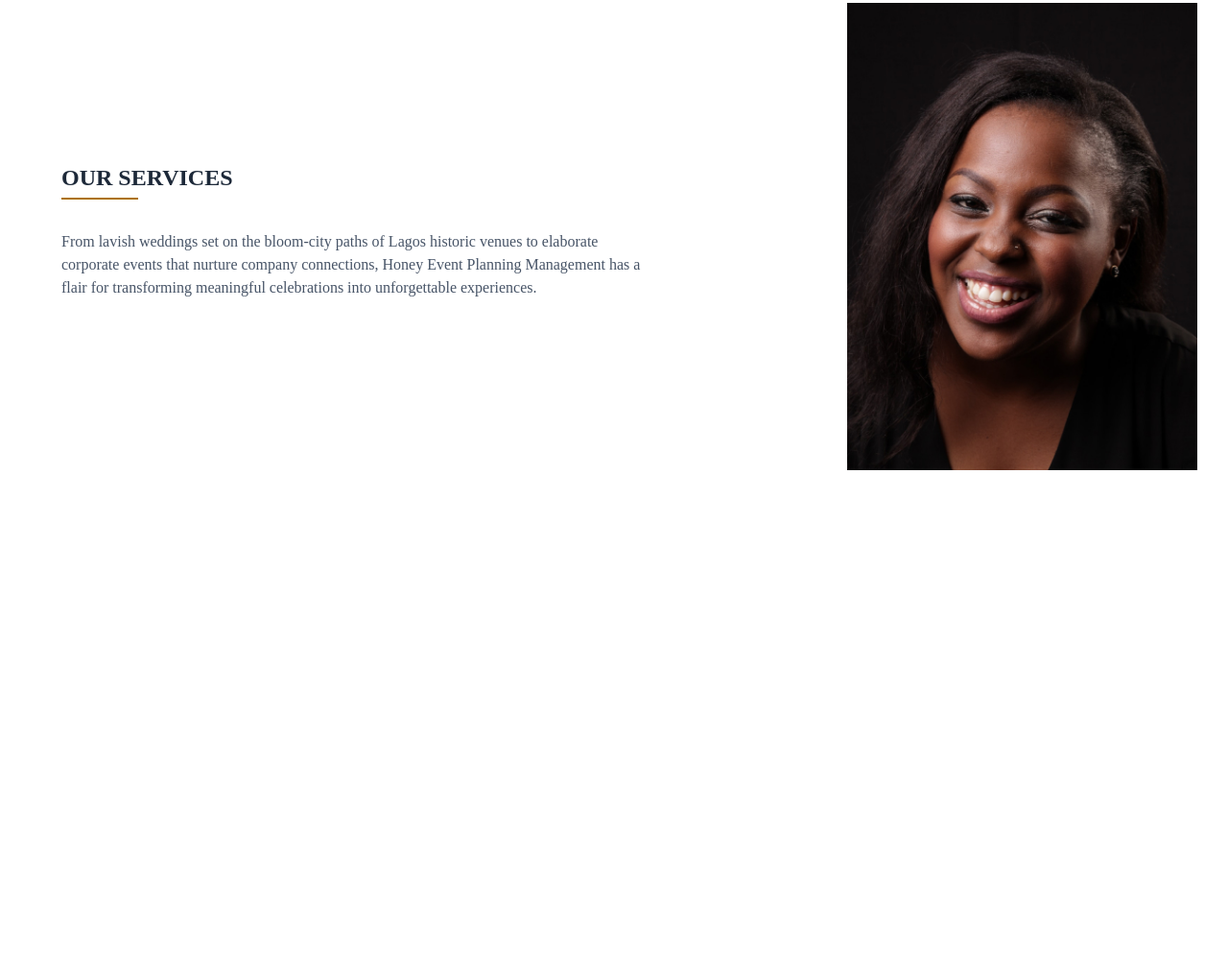
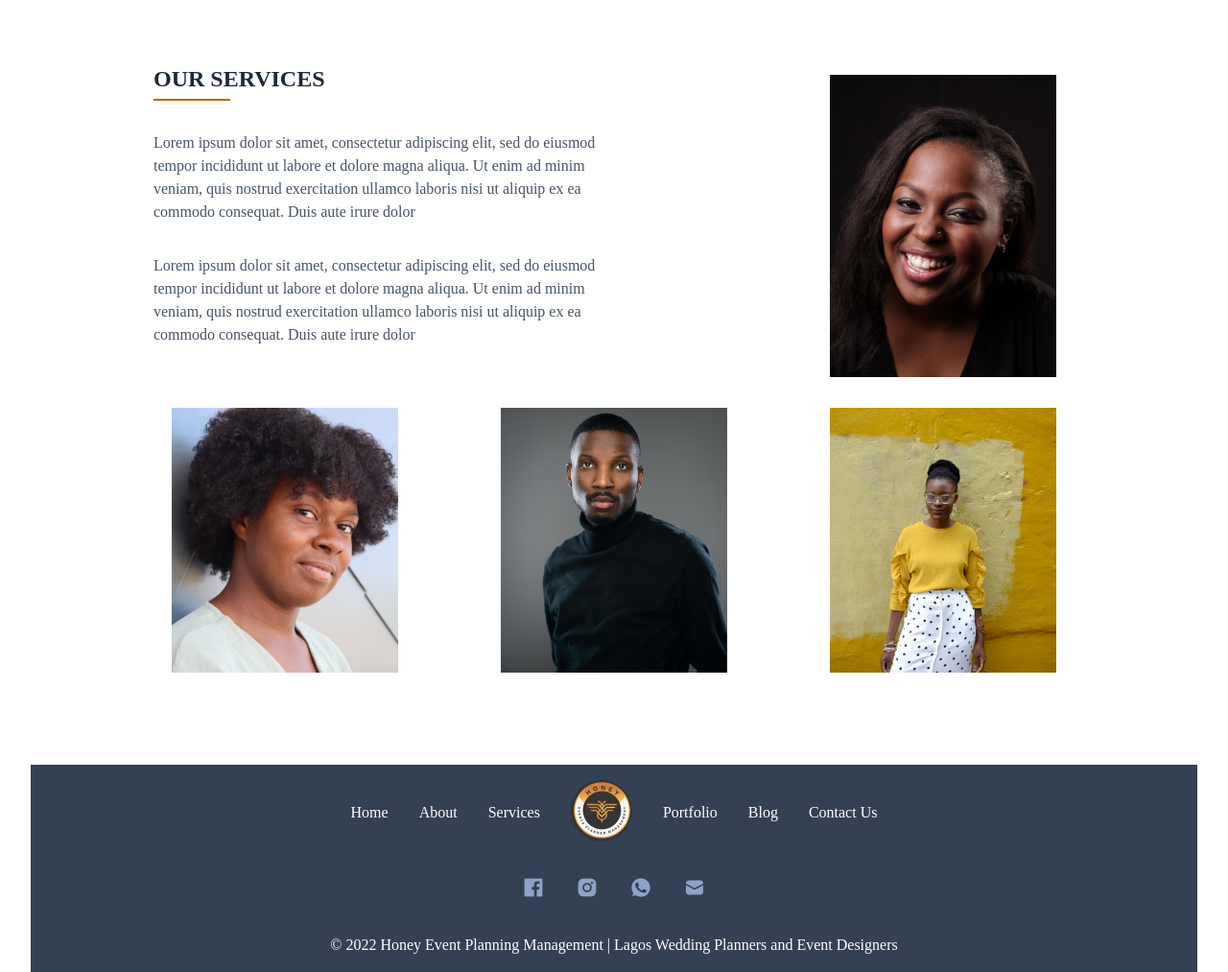
Before and after one commit to kizzylion/honeyeventmanagementproject, a plain HTML site: page about.html in a window 1280 px wide. Shown: the part 742-1755 px from the top of the page at 96% size. Before the commit the page ends 1232 px from the top, so only its background shows below. Drawn offline with Linux system fonts and the light colour scheme.

Commit message:
hepm v1.0.0.3

```diff
--- a/about.html
+++ b/about.html
@@ -45,6 +45,7 @@
                 <img src="./images/abouthero.jpg" alt="seamless interior">
             </div>
             <div class="content">
+                <div class="holder">
                     <h2>WHO WE ARE</h2>
                     <div class="outlined"></div>
                     <p>Through innovative design and flawless execution, we produce memorable and unique events of all
@@ -55,20 +56,60 @@
                         shapes, sizes and styles. Our experienced te
                     </p>
                 </div>
+
             </div>
+        </div>
+        <div id="team-section">
             <div class="row" id="team">
                 <div class="content">
                     <h2>Our services</h2>
                     <div class="outlined"></div>
-                <p>From lavish weddings set on the bloom-city paths of Lagos historic venues to elaborate corporate
-                    events that nurture company connections, Honey Event Planning Management has a flair for
-                    transforming meaningful celebrations into unforgettable experiences.
+                    <p>
+                        Lorem ipsum dolor sit amet, consectetur adipiscing elit, sed do eiusmod tempor incididunt ut labore et dolore magna aliqua. Ut enim ad minim veniam, quis nostrud exercitation ullamco laboris nisi ut aliquip ex ea commodo consequat. Duis aute irure dolor
+                    </p>
+                    <p>
+                        Lorem ipsum dolor sit amet, consectetur adipiscing elit, sed do eiusmod tempor incididunt ut labore et dolore magna aliqua. Ut enim ad minim veniam, quis nostrud exercitation ullamco laboris nisi ut aliquip ex ea commodo consequat. Duis aute irure dolor
                     </p>
                 </div>
                 <div class="team-image">
                     <img src="./images/teamleader.jpg" alt="">
                 </div>
             </div>
+            <div class="team-row">
+                <div class="team-image"">
+                    <img src="./images/team-members/member1.jpg" alt="">
+                </div>
+                <div class="team-image">
+                    <img src="./images/team-members/member2.jpg" alt="">
+                </div>
+                <div class="team-image">
+                    <img src="./images/team-members/member3.jpg" alt="">
+                </div>
+            </div>
+        </div>
+         <footer>
+            <nav>
+                <ul>
+                    <li><a href="./index.html">Home</a></li>
+                    <li><a href="./index.html">About</a></li>
+                    <li><a href="./index.html">Services</a></li>
+                    <li><a href="./index.html"><img src="./images/honeylogo.png" alt=""></a></li>
+                    <li><a href="./index.html">Portfolio</a></li>
+                    <li><a href="./index.html">Blog</a></li>
+                    <li><a href="./index.html">Contact Us</a></li>
+                </ul>
+            </nav>
+            <div class="sociallinks">
+                <ul>
+                    <li><a href="" class="icon facebook"><img src="./images/icons/facebook-footer.png"
+                                alt="facebook icon"></a></li>
+                    <li><a href="" class="icon whatsapp"><img src="./images/icons/whatsapp-footer.png" alt=""></a></li>
+                    <li><a href="" class="icon instagram"><img src="./images/icons/instagram-footer.png" alt=""></a></li>
+                    <li><a href="" class="icon email"></a><img src="./images/icons/email-footer.png" alt=""></li>
+                </ul>
+            </div>
+            <p>© 2022 Honey Event Planning Management | Lagos Wedding Planners and Event Designers</p>
+        </footer>
     </div>
 </body>
 </html>
--- a/style.css
+++ b/style.css
@@ -202,7 +202,7 @@ div.row {
     display: flex;
     justify-content: center;
     align-items: stretch;
-    max-width: 50%;
+    max-width: 45%;
     margin: 0 auto;
 }
 
@@ -225,7 +225,7 @@ div.holder{
 }
 
 .content-image{
-    max-width: 33%;
+    max-width: 40%;
     display: flex;
     align-items: center;
     justify-content: center;
@@ -235,9 +235,8 @@ div.holder{
 
 
 .row img {
-    /* min-width: 70%;
-    max-width: 70%; */
-    object-fit: cover;
+    max-width: 70%;
+    object-fit: contain;
 }
 .btn {
     padding: 0.25em 1em;
@@ -264,7 +263,8 @@ div.holder{
     flex-flow: column;
     text-align: center;
     justify-content: center;
-    margin-bottom: 2rem;
+    /* margin-bottom: 2rem; */
+    width: 100%;
 
 
 }
@@ -298,7 +298,7 @@ div.holder{
     max-width: 480px;
     position: relative;
     width: calc(100%/3 - 16px);
-    margin: 0 24px 24px 0;
+
 }
 
 body > div > div.row.gallery > div.media > div.approach-team__staff > a > figure {
@@ -364,14 +364,19 @@ footer a{
     width: inherit;
     margin: 0 2em;
 }
+#team-section {
+    display: flex;
+    flex-direction: column;
+    margin: 6rem;
+}
 
 #team.row {
     justify-content: space-between;
-    margin: inherit;
+    margin: 0 auto;
 }
 
 #team .content{
-    width: 70%;
+    width: 67%;
     display: flex;
     flex-flow: column wrap;
     justify-content: center;
@@ -379,8 +384,20 @@ footer a{
     margin: 0 2em;
 }
 
+.team-row {
+    display: flex;
+    justify-content: space-between;
+}
+
 .team-image{
-    width: 30%;
+    width: 33%;
     display: flex;
     justify-content: center;
+    margin: 2rem 0 0 0;
+    gap: 2em;
 }
+
+.team-image img {
+    max-width: 70%;
+    object-fit: contain;
+}
```
Also changed, not shown: images/team-members/member1.jpg (added), images/team-members/member2.jpg (added), images/team-members/member3.jpg (added). Lines whose indentation alone changed are shown as unchanged.
